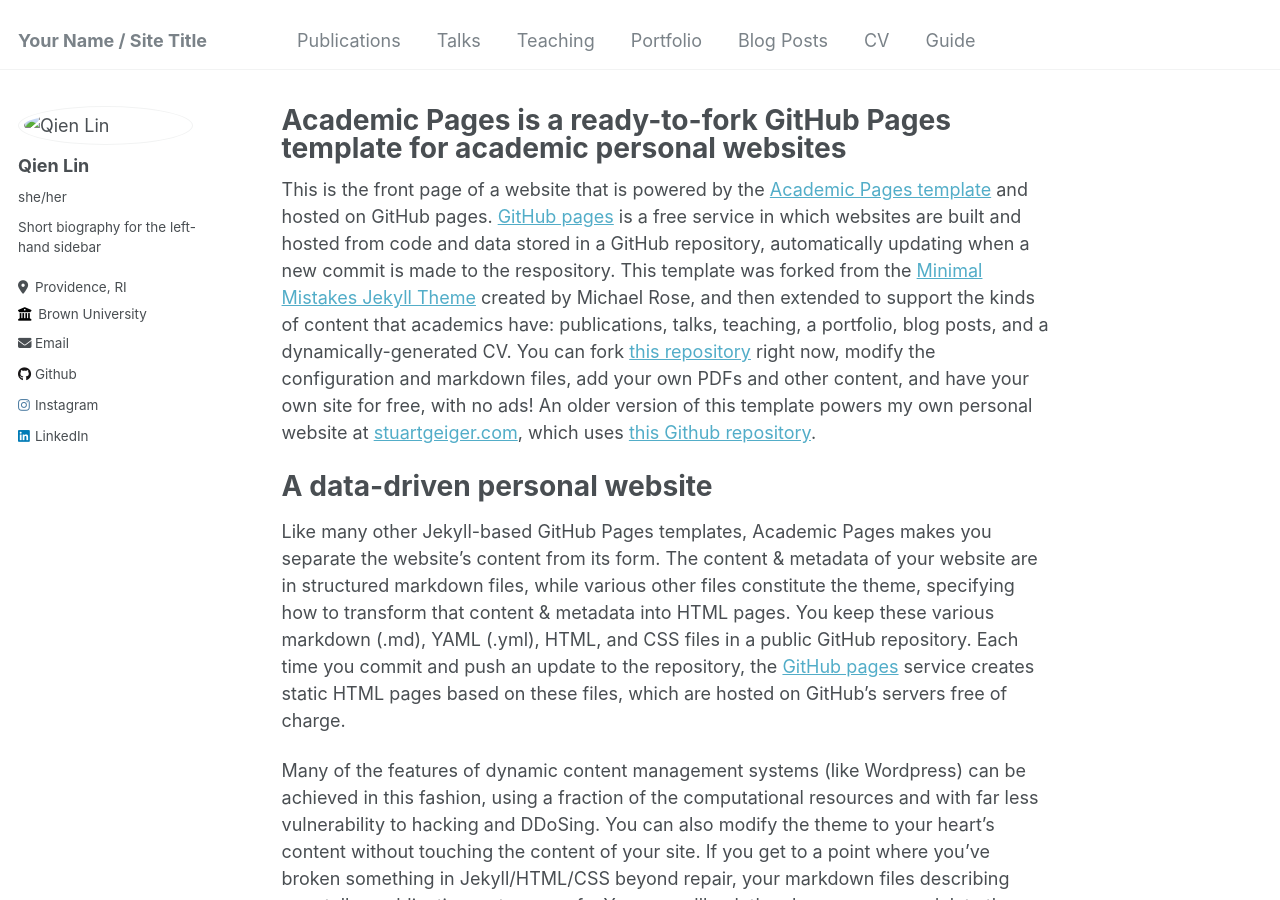
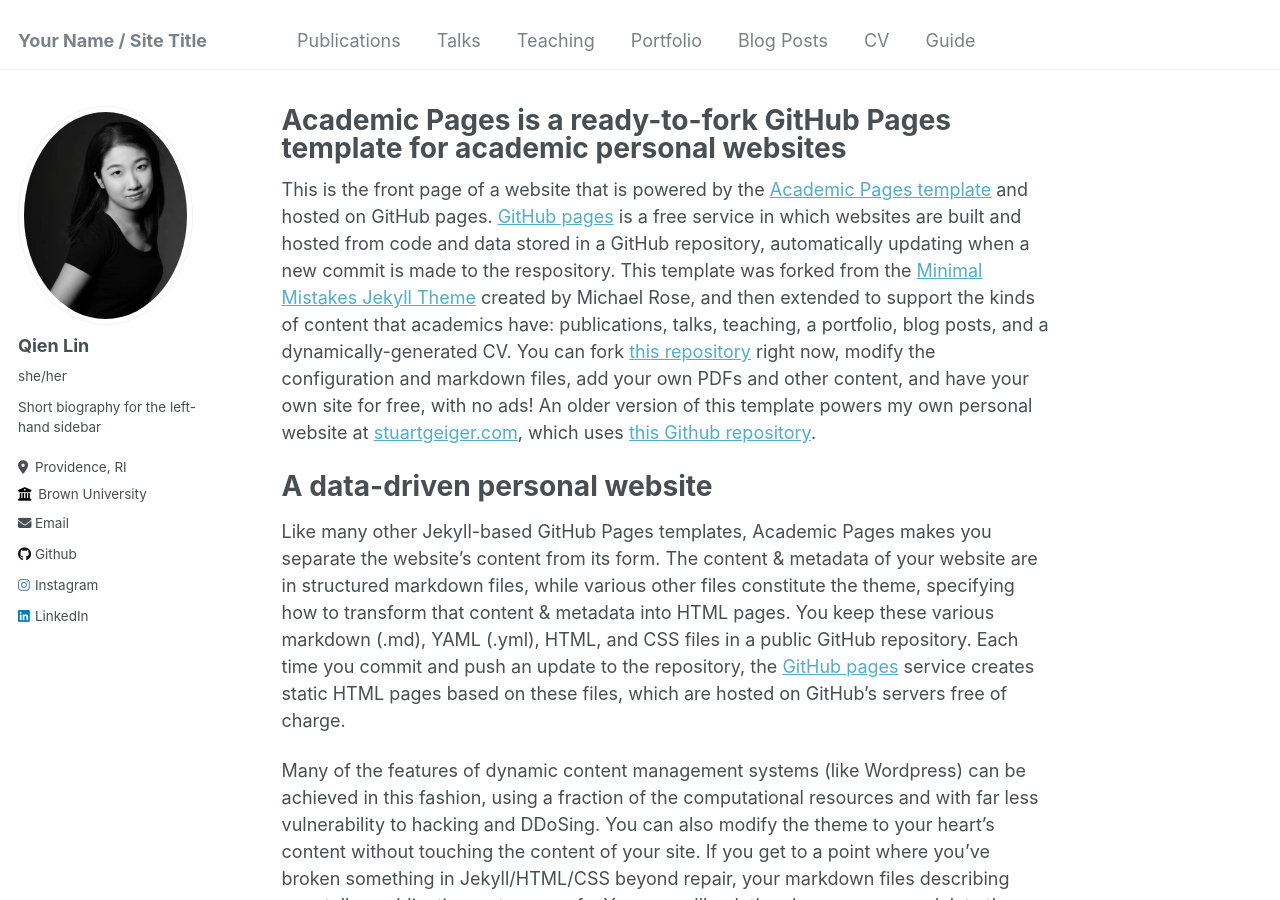
Before and after one commit to lynnlin77/lynnlin77.github.io, a Jekyll site: the page built from _pages/about.md, in a window 1280 px wide and 900 px high. Built offline with Jekyll 4.4.1, drawn with Linux system fonts in a browser that asks for light colours.

Commit message:
Update _config.yml

```diff
--- a/_config.yml
+++ b/_config.yml
@@ -21,7 +21,7 @@ repository               : "academicpages/academicpages.github.io"
 #               Additional customization can be done by editing /_includes/author-profile.html
 author:
   # Biographic information
-  avatar           : "images/lynnprofile.png"
+  avatar           : "lynnprofile.png"
   name             : "Qien Lin"
   pronouns         : "she/her"
   bio              : "Short biography for the left-hand sidebar"
```
